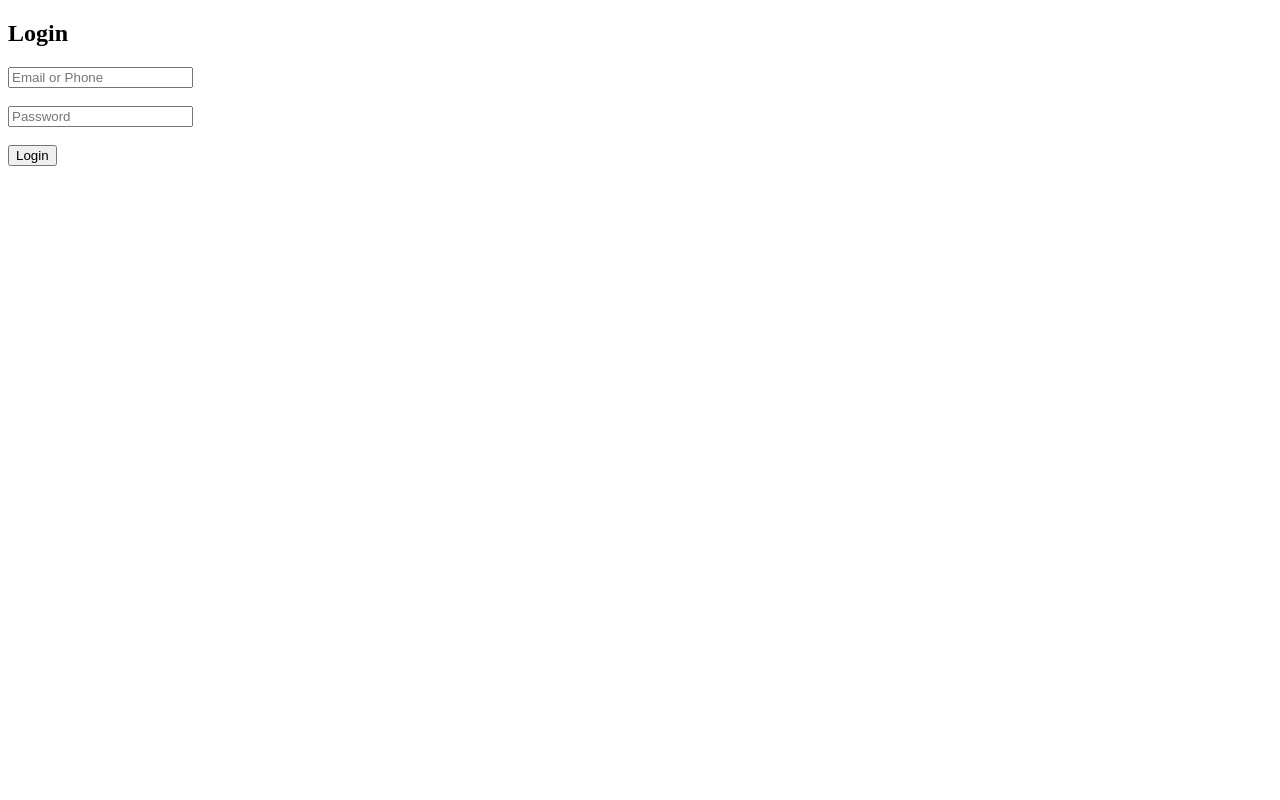
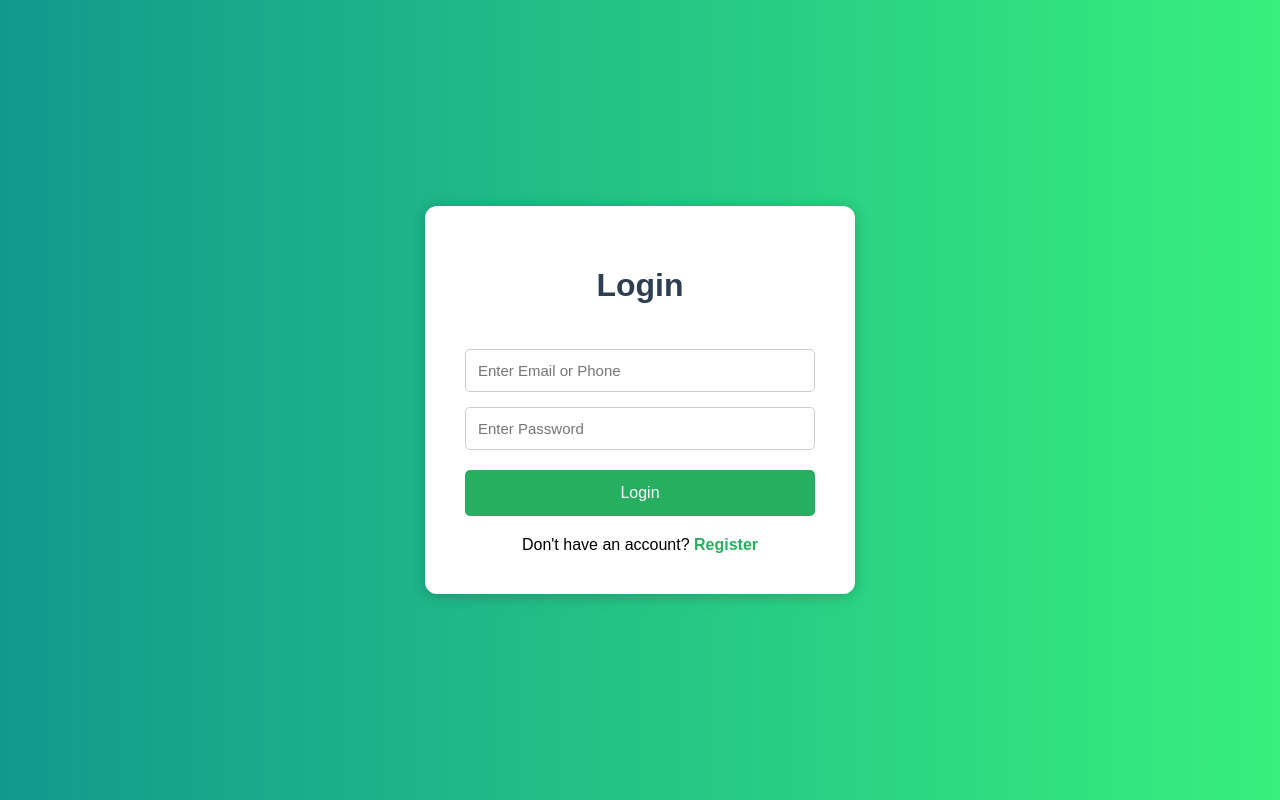
Before and after one commit to sanjana-M17/smart-food-surplus-utilization-platform, a website: page login.html in a window 1280 px wide. Drawn offline with Linux system fonts and the light colour scheme.

Commit message:
Updated login page UI

```diff
--- a/login.html
+++ b/login.html
@@ -1,56 +1,246 @@
 <!DOCTYPE html>
-<html>
+<html lang="en">
 <head>
+    <meta charset="UTF-8">
+    <meta name="viewport" content="width=device-width, initial-scale=1.0">
     <title>Login</title>
+
+    <style>
+
+        body{
+            margin: 0;
+            font-family: Arial, sans-serif;
+            background: linear-gradient(to right, #11998e, #38ef7d);
+
+            display: flex;
+            justify-content: center;
+            align-items: center;
+
+            height: 100vh;
+        }
+
+        .login-box{
+
+            background: white;
+
+            padding: 40px;
+
+            width: 350px;
+
+            border-radius: 12px;
+
+            box-shadow: 0px 2px 15px rgba(0,0,0,0.2);
+
+            animation: fadeIn 0.7s ease;
+
+        }
+
+        h1{
+
+            text-align: center;
+
+            margin-bottom: 30px;
+
+            color: #2c3e50;
+
+        }
+
+        input{
+
+            width: 100%;
+
+            padding: 12px;
+
+            margin-top: 15px;
+
+            border: 1px solid #ccc;
+
+            border-radius: 5px;
+
+            box-sizing: border-box;
+
+            font-size: 15px;
+
+        }
+
+        button{
+
+            width: 100%;
+
+            padding: 14px;
+
+            margin-top: 20px;
+
+            background: #27ae60;
+
+            color: white;
+
+            border: none;
+
+            border-radius: 5px;
+
+            font-size: 16px;
+
+            cursor: pointer;
+
+            transition: 0.3s;
+
+        }
+
+        button:hover{
+
+            background: #1e8449;
+
+            transform: translateY(-2px);
+
+        }
+
+        .register-link{
+
+            text-align: center;
+
+            margin-top: 20px;
+
+        }
+
+        .register-link a{
+
+            text-decoration: none;
+
+            color: #27ae60;
+
+            font-weight: bold;
+
+        }
+
+        @keyframes fadeIn{
+
+            from{
+                opacity: 0;
+                transform: translateY(20px);
+            }
+
+            to{
+                opacity: 1;
+                transform: translateY(0);
+            }
+
+        }
+
+    </style>
+
 </head>
 <body>
 
-<h2>Login</h2>
+    <div class="login-box">
 
-<input type="text" id="emailOrPhone" placeholder="Email or Phone"><br><br>
-<input type="password" id="password" placeholder="Password"><br><br>
+        <h1>Login</h1>
 
-<button onclick="login()">Login</button>
+        <input type="text" id="emailOrPhone" placeholder="Enter Email or Phone">
+
+        <input type="password" id="password" placeholder="Enter Password">
+
+        <button onclick="login()">
+            Login
+        </button>
+
+        <div class="register-link">
+
+            Don't have an account?
+
+            <a href="index.html">
+                Register
+            </a>
+
+        </div>
+
+    </div>
 
     <script>
-function login() {
+
+        function login(){
+
+            const emailOrPhone =
+            document.getElementById("emailOrPhone").value;
+
+            const password =
+            document.getElementById("password").value;
+
             fetch("http://localhost:3000/login", {
+
                 method: "POST",
+
                 headers: {
                     "Content-Type": "application/json"
                 },
+
                 body: JSON.stringify({
-            emailOrPhone: document.getElementById("emailOrPhone").value,
-            password: document.getElementById("password").value
+
+                    emailOrPhone,
+                    password
+
                 })
+
             })
-    .then(res => res.json())
+
+            .then(response => response.json())
+
             .then(data => {
-        if(data.success){
-            alert("Login Success");
 
-            // store user info
+                if(data.message === "Login successful"){
+
                     localStorage.setItem("user_id", data.user.user_id);
+
                     localStorage.setItem("role", data.user.role);
-            localStorage.setItem("provider_id", data.user.provider_id);
 
-            // redirect based on role
-           if(data.role === "provider"){
+                    if(data.provider_id){
 
-    window.location.href = "providerDashboard.html";
+                        localStorage.setItem("provider_id",
+                        data.provider_id);
 
                     }
 
-else if(data.role === "volunteer"){
+                    if(data.volunteer_id){
 
-    window.location.href = "volunteerDashboard.html";
+                        localStorage.setItem("volunteer_id",
+                        data.volunteer_id);
 
                     }
-        } else {
-            alert("Invalid Credentials");
+
+                    alert("Login Successful");
+
+                    if(data.user.role === "provider"){
+
+                        window.location.href =
+                        "providerDashboard.html";
+
                     }
+
+                    else if(data.user.role === "volunteer"){
+
+                        window.location.href =
+                        "volunteerDashboard.html";
+
+                    }
+
+                }
+
+                else{
+
+                    alert(data.message);
+
+                }
+
+            })
+
+            .catch(error => {
+
+                console.log(error);
+
             });
+
         }
+
     </script>
 
 </body>
```
Lines whose indentation alone changed are shown as unchanged.
